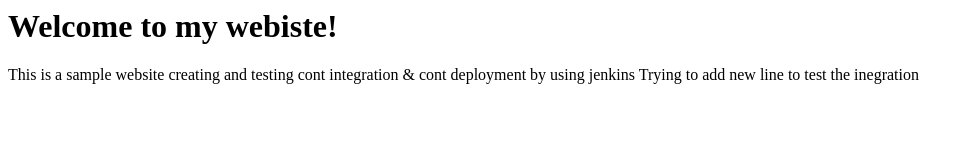
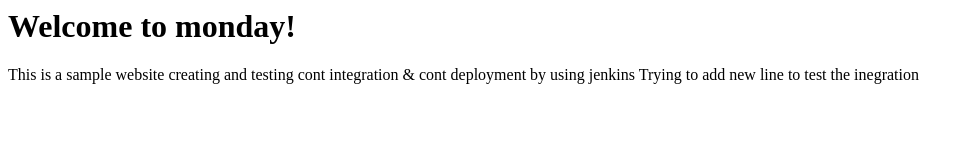
Before and after one commit to nsatwik/friday, a plain HTML site: page index.html in a window 1280 px wide. Shown: the whole page, without its empty margins (0-973 px from the left). Drawn offline with Linux system fonts and the light colour scheme.

Commit message:
Update index.html

```diff
--- a/index.html
+++ b/index.html
@@ -1,6 +1,6 @@
 <html>
   <title>Mywebsite.com</title>
-  <h1>Welcome to my webiste!</h1>
+  <h1>Welcome to monday!</h1>
   <p1>This is a sample website creating and testing cont integration & cont deployment by using jenkins</p1>
   <p2>Trying to add new line to test the inegration</p2>
 </html>
```
